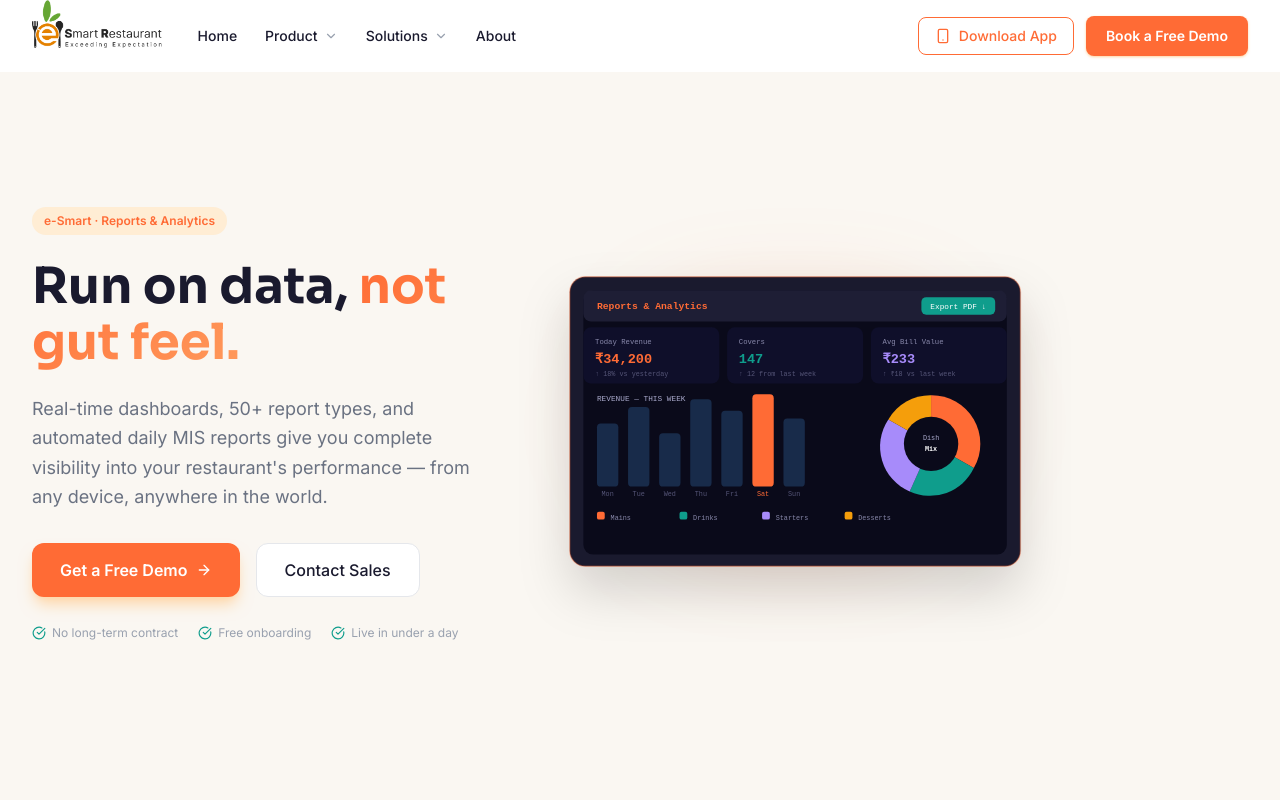
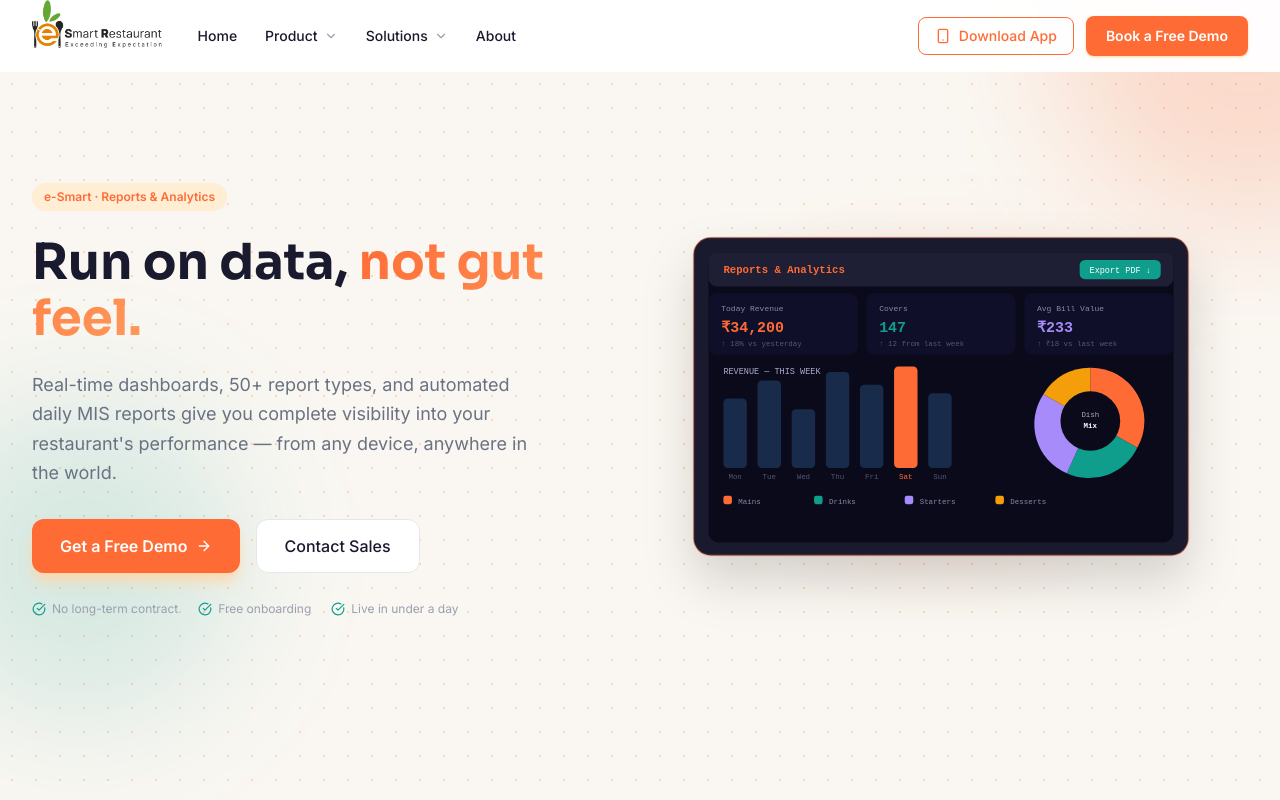
Before and after one commit to kiranefficacious-stack/e-smart-restaurant-web, a React (Vite) app: page /product/reports in a window 1280 px wide. Shown: the top 800 px of the page. Built offline with nearby package versions, Linux system fonts and the light colour scheme.

Commit message:
minner changes

```diff
--- a/src/pages/About.tsx
+++ b/src/pages/About.tsx
@@ -28,7 +28,7 @@ export default function About() {
   return (
     <main className="bg-warm">
       {/* Hero */}
-      <section className="min-h-screen flex flex-col justify-center items-center pt-24 pb-12 px-4 sm:px-6 lg:px-8 max-w-5xl mx-auto text-center">
+      <section className="min-h-screen lg:h-screen lg:min-h-0 lg:py-0 flex flex-col justify-center items-center px-4 sm:px-6 lg:px-8 max-w-5xl mx-auto text-center">
         <div className="inline-flex items-center gap-2 px-3 py-1.5 rounded-full bg-orange-100 text-primary text-xs font-semibold mb-6">
           <Heart className="w-3.5 h-3.5" />
           Made in India, for India's restaurants
--- a/src/pages/Home.tsx
+++ b/src/pages/Home.tsx
@@ -183,7 +183,7 @@ export default function Home() {
     <main className="bg-warm">
 
       {/* ── 1. HERO ─────────────────────────────────── */}
-      <section className="relative min-h-screen flex items-center pt-24 pb-12 overflow-hidden bg-warm border-b border-gray-100">
+      <section className="relative min-h-screen lg:h-screen lg:min-h-0 lg:py-0 flex items-center overflow-hidden bg-warm border-b border-gray-100">
         {/* Decorative Grid Pattern & Glows */}
         <div className="absolute inset-0 pointer-events-none overflow-hidden">
           {/* Subtle Dotted Pattern */}
--- a/src/pages/products/ProductTemplate.tsx
+++ b/src/pages/products/ProductTemplate.tsx
@@ -97,9 +97,19 @@ export default function ProductTemplate({ config }: { config: ProductPageConfig
     <main className="bg-warm">
 
       {/* ── HERO ──────────────────────────────────── */}
-      <section className="min-h-screen flex items-center pt-24 pb-12 px-4 sm:px-6 lg:px-8 max-w-7xl mx-auto">
-        <div className="flex flex-col lg:flex-row items-center gap-12 lg:gap-16">
-          <div className="lg:w-1/2 text-center lg:text-left">
+      <section className="relative min-h-screen lg:h-screen lg:min-h-0 lg:py-0 flex items-center overflow-hidden bg-warm">
+        {/* Background decoration elements */}
+        <div className="absolute inset-0 pointer-events-none overflow-hidden">
+          {/* Radial dot-matrix background */}
+          <div className="absolute inset-0 opacity-[0.25]" style={{ backgroundImage: 'radial-gradient(#FF6B35 1px, transparent 1px)', backgroundSize: '24px 24px' }} />
+          {/* Colorful gradient blurs */}
+          <div className="absolute -top-40 -right-40 w-96 h-96 bg-primary/20 rounded-full blur-3xl" />
+          <div className="absolute top-1/2 -left-20 w-80 h-80 bg-secondary/15 rounded-full blur-3xl" />
+        </div>
+
+        <div className="relative max-w-7xl mx-auto px-4 sm:px-6 lg:px-8 w-full">
+          <div className="grid lg:grid-cols-[43%_57%] gap-12 lg:gap-8 items-center w-full">
+            <div className="text-center lg:text-left">
               <div className="inline-flex items-center gap-2 px-3 py-1.5 rounded-full bg-orange-100 text-primary text-xs font-semibold mb-6">
                 e-Smart · {config.badge}
               </div>
@@ -136,8 +146,9 @@ export default function ProductTemplate({ config }: { config: ProductPageConfig
                 ))}
               </div>
             </div>
-          <div className="lg:w-1/2 w-full">
+            <div className="w-full flex justify-center lg:justify-end lg:pl-4">
               {config.illustration}
+            </div>
           </div>
         </div>
       </section>
--- a/src/pages/solutions/SolutionTemplate.tsx
+++ b/src/pages/solutions/SolutionTemplate.tsx
@@ -72,7 +72,17 @@ export default function SolutionTemplate({ config }: { config: SolutionPageConfi
     <main className="bg-warm">
 
       {/* ── HERO ──────────────────────────────────── */}
-      <section className="min-h-screen flex items-center pt-24 pb-12 px-4 sm:px-6 lg:px-8 max-w-7xl mx-auto">
+      <section className="relative min-h-screen lg:h-screen lg:min-h-0 lg:py-0 flex items-center overflow-hidden bg-warm">
+        {/* Background decoration elements */}
+        <div className="absolute inset-0 pointer-events-none overflow-hidden">
+          {/* Radial dot-matrix background */}
+          <div className="absolute inset-0 opacity-[0.25]" style={{ backgroundImage: 'radial-gradient(#FF6B35 1px, transparent 1px)', backgroundSize: '24px 24px' }} />
+          {/* Colorful gradient blurs */}
+          <div className="absolute -top-40 -right-40 w-96 h-96 bg-primary/20 rounded-full blur-3xl" />
+          <div className="absolute top-1/2 -left-20 w-80 h-80 bg-secondary/15 rounded-full blur-3xl" />
+        </div>
+
+        <div className="relative max-w-7xl mx-auto px-4 sm:px-6 lg:px-8 w-full">
           <div className="flex flex-col lg:flex-row items-center gap-12 lg:gap-16 w-full">
             <div className="lg:w-1/2 text-center lg:text-left">
               <div className="inline-flex items-center gap-2 px-3 py-1.5 rounded-full bg-orange-100 text-primary text-xs font-semibold mb-6 animate-pulse">
@@ -96,6 +106,7 @@ export default function SolutionTemplate({ config }: { config: SolutionPageConfi
             </div>
             <div className="lg:w-1/2 w-full">
               {config.illustration}
+            </div>
           </div>
         </div>
       </section>
```
Lines whose indentation alone changed are shown as unchanged.
